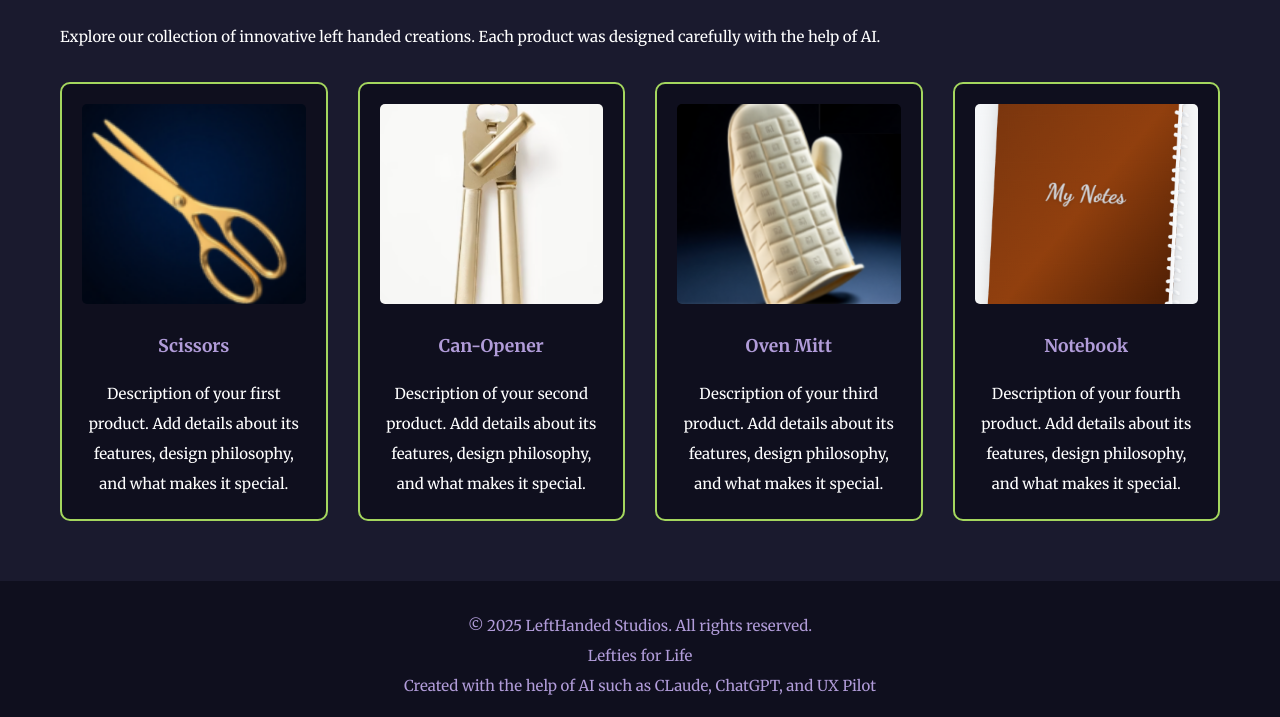
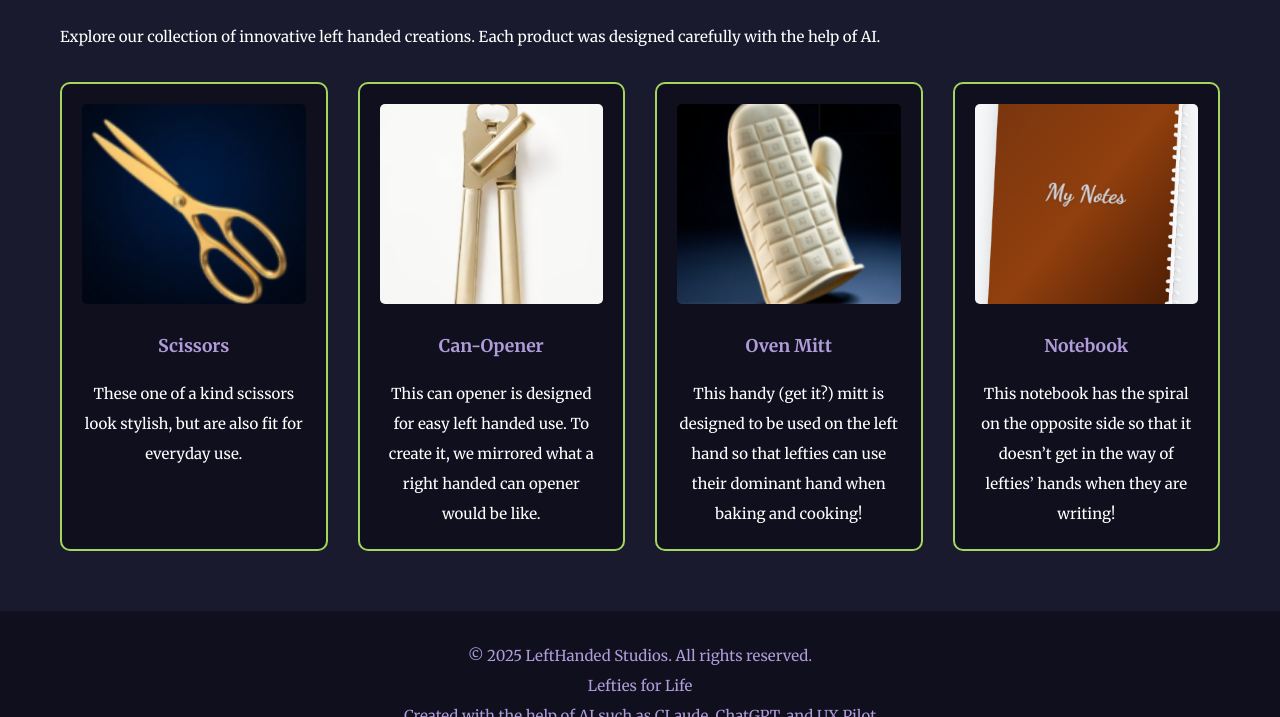
Before and after one commit to Nico-LeftHanded-Studios/LeftHanded-Studios, a plain HTML site: page index.html in a window 1280 px wide. Both pictures are taken after a click on the link "Products". Shown: the part 313-1030 px from the top of the page. Drawn offline with Linux system fonts and the light colour scheme.

Commit message:
Update index.html

```diff
--- a/index.html
+++ b/index.html
@@ -537,22 +537,22 @@
                 <div class="product-card">
                       <img src="images/product1.png" alt="Product Name 1" style="width: 100%; height: 200px; object-fit: cover; border-radius: 5px; margin-bottom: 15px;">
                     <h3>Scissors</h3>
-                    <p>Description of your first product. Add details about its features, design philosophy, and what makes it special.</p>
+                    <p>These one of a kind scissors look stylish, but are also fit for everyday use. </p>
                 </div>
                 <div class="product-card">
                       <img src="images/product2.png" alt="Product Name 2" style="width: 100%; height: 200px; object-fit: cover; border-radius: 5px; margin-bottom: 15px;">
                     <h3>Can-Opener</h3>
-                    <p>Description of your second product. Add details about its features, design philosophy, and what makes it special.</p>
+                    <p>This can opener is designed for easy left handed use. To create it, we mirrored what a right handed can opener would be like.</p>
                 </div>
                 <div class="product-card">
                       <img src="images/product3.png" alt="Product Name 3" style="width: 100%; height: 200px; object-fit: cover; border-radius: 5px; margin-bottom: 15px;">
                     <h3>Oven Mitt</h3>
-                    <p>Description of your third product. Add details about its features, design philosophy, and what makes it special.</p>
+                    <p>This handy (get it?) mitt is designed to be used on the left hand so that lefties can use their dominant hand when baking and cooking!</p>
                 </div>
                 <div class="product-card">
                       <img src="images/product4.png" alt="Product Name 4" style="width: 100%; height: 200px; object-fit: cover; border-radius: 5px; margin-bottom: 15px;">
                     <h3>Notebook</h3>
-                    <p>Description of your fourth product. Add details about its features, design philosophy, and what makes it special.</p>
+                    <p>This notebook has the spiral on the opposite side so that it doesn’t get in the way of lefties’ hands when they are writing!</p>
                 </div>
             </div>
         </div>
```
